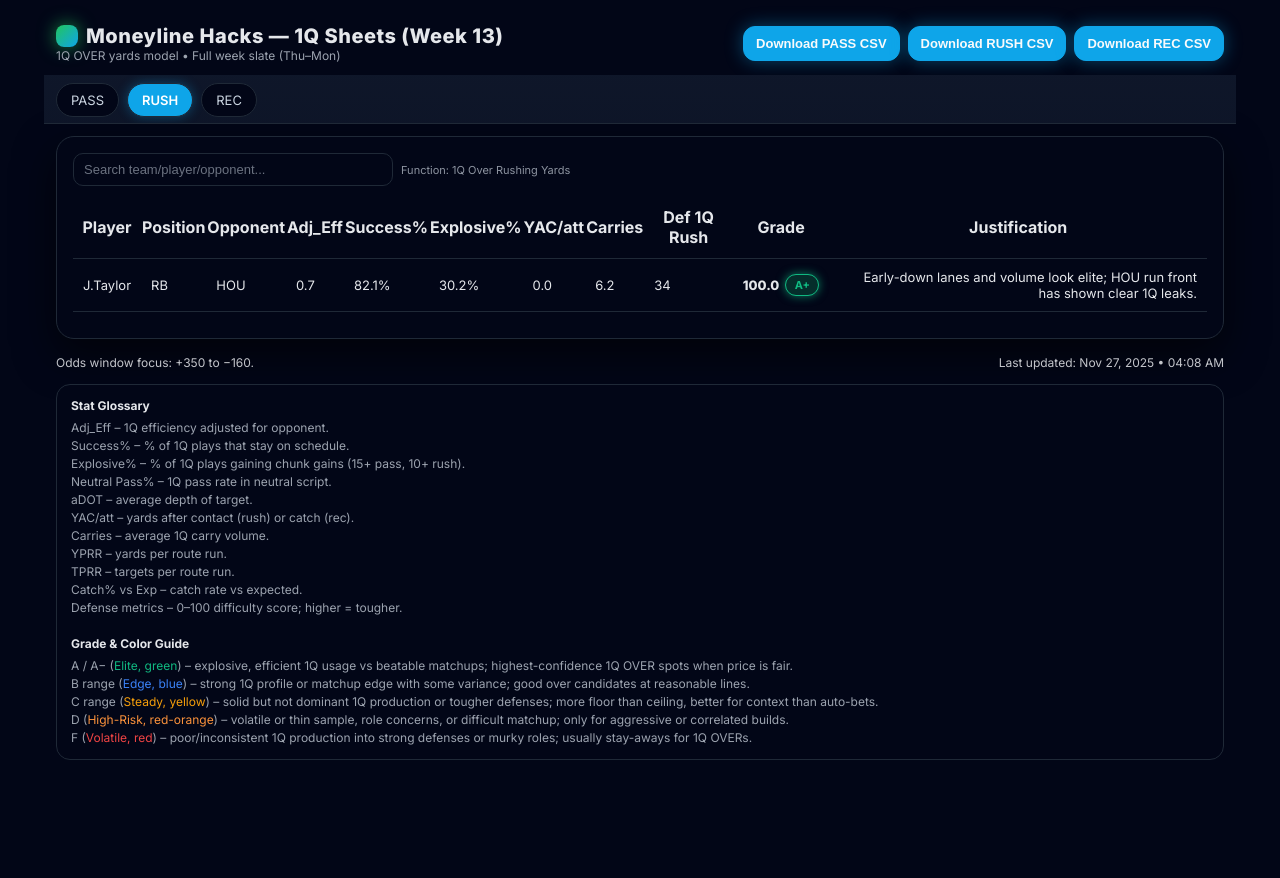
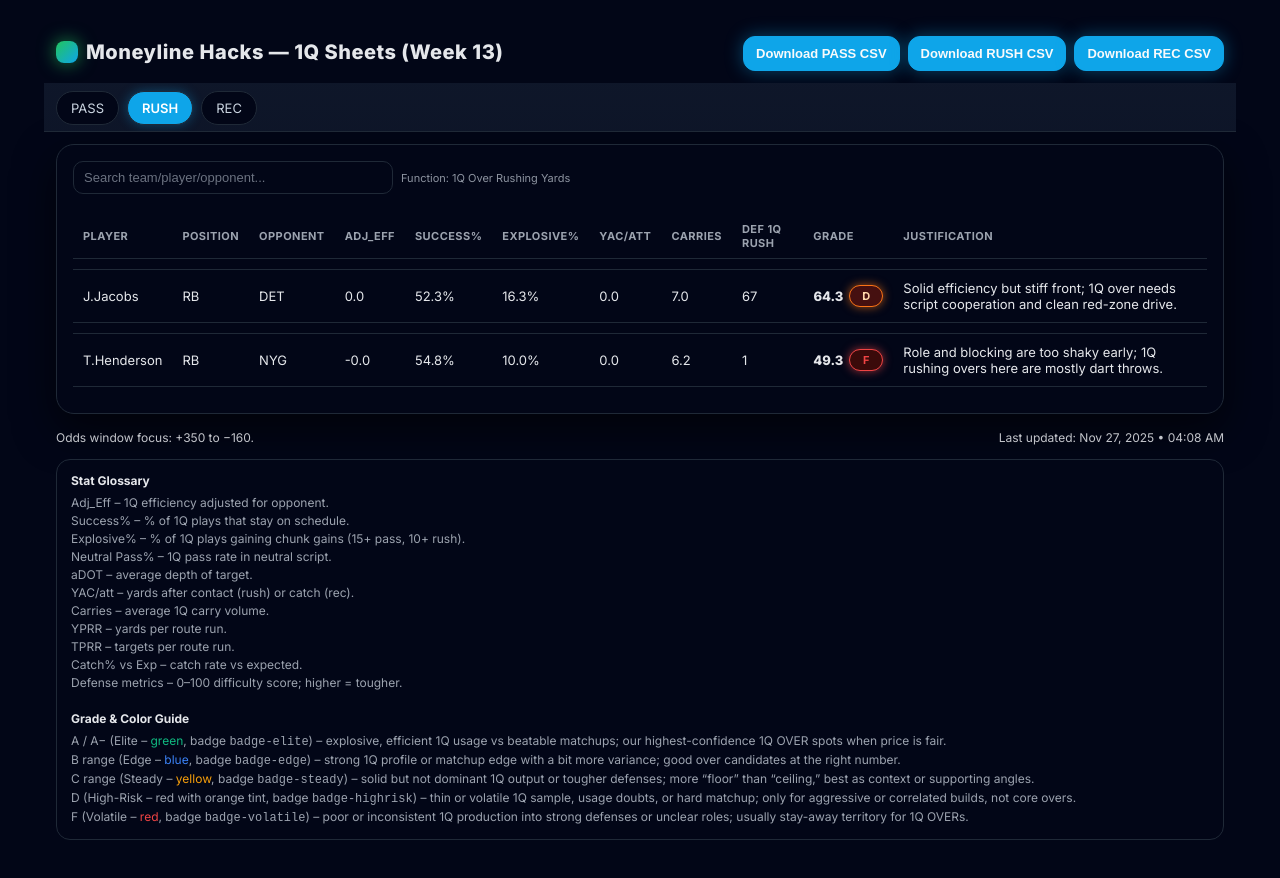
Before and after one commit to Yodakai/NFL-1Q-Data-Sheets---VIP, a plain HTML site: page index.html in a window 1280 px wide. Both pictures are taken after a click on the element "RUSH". Before the commit the page ends 800 px from the top, so only its background shows below. Drawn offline with Linux system fonts and the light colour scheme.

Commit message:
Update index.html

```diff
--- a/index.html
+++ b/index.html
@@ -3,12 +3,15 @@
 <head>
 <meta charset="UTF-8">
 <title>Moneyline Hacks — 1Q Sheets (Week 13)</title>
-  <meta name="viewport" content="width=device-width,initial-scale=1,maximum-scale=1">
+
+<!-- Mobile viewport for proper scaling on phones -->
+<meta name="viewport" content="width=device-width, initial-scale=1">
+
 <link href="https://fonts.googleapis.com/css2?family=Inter:wght@400;600;700;800&display=swap" rel="stylesheet">
 <style>
   * { box-sizing:border-box; }
 
-    html,body {
+  html, body {
     margin:0;
     padding:0;
     font-family:Inter,system-ui,-apple-system,Segoe UI,Roboto,Arial,sans-serif;
@@ -18,11 +21,12 @@
     overflow-x:hidden;
   }
 
-    .container {
+  /* Root container for embedding (Wix, GitHub, etc.) */
+  #mlh-root.container {
     width:100%;
-      max-width:100%;
-      margin:0 auto;
-      padding:16px 12px 32px;
+    max-width:1200px;
+    margin:16px auto 32px;
+    padding:0 12px;
   }
 
   .header {
@@ -49,16 +53,12 @@
     box-shadow:0 0 18px rgba(34,197,94,.7);
   }
 
-    .subline {
-      font-size:12px;
-      color:#9ca3af;
-    }
-
   .buttons {
     display:flex;
     flex-direction:column;
     gap:8px;
     width:100%;
+    margin-top:4px;
   }
 
   .button {
@@ -156,7 +156,7 @@
     opacity:.9;
   }
 
-    /* MOBILE-FIRST TABLE → CARD VIEW */
+  /* TABLE BASE – MOBILE-FIRST: CARD VIEW */
 
   table {
     width:100%;
@@ -165,7 +165,7 @@
   }
 
   thead {
-      display:none; /* hidden on mobile; we show labels via ::before */
+    display:none; /* hidden on mobile, shown on desktop via media query */
   }
 
   tbody {
@@ -182,6 +182,7 @@
     margin-bottom:10px;
     border:1px solid #1f2937;
     box-shadow:0 10px 28px rgba(0,0,0,.55);
+    transition:transform .12s ease,box-shadow .12s ease,background .12s ease;
   }
 
   tbody tr:hover {
@@ -273,7 +274,7 @@
     text-align:center;
   }
 
-    /* BADGE COLORS */
+  /* BADGE COLORS (kept from your working version, including D-tier) */
   .badge-elite {
     background:#052e2b;
     border-color:#10b981;
@@ -295,18 +296,20 @@
     color:#f59e0b;
   }
 
-    .badge-highrisk {
-      background:#3a0704;
-      border-color:#fb923c;
-      box-shadow:0 0 10px #fb923caa;
-      color:#fb923c;
-    }
-
+  /* F-tier (red) */
   .badge-volatile {
     background:#3a0a0a;
     border-color:#ef4444;
     box-shadow:0 0 10px #ef4444aa;
     color:#ef4444;
+  }
+
+  /* D-tier: red with hint of orange */
+  .badge-highrisk {
+    background:#451010;
+    border-color:#f97316;
+    box-shadow:0 0 10px #f97316aa;
+    color:#fed7aa;
   }
 
   .just {
@@ -341,11 +344,13 @@
     font-size:12px;
   }
 
-    /* DESKTOP / LARGE SCREENS */
+  /* DESKTOP / LARGE SCREENS – TRUE TABLE VIEW */
+
   @media (min-width: 900px) {
-      .container {
+    #mlh-root.container {
       max-width:1200px;
-        padding:24px 16px 40px;
+      padding:0 16px;
+      margin:32px auto 40px;
     }
 
     .header {
@@ -387,7 +392,6 @@
       padding:0;
       margin-bottom:0;
       border:none;
-        transition:transform .12s ease,box-shadow .12s ease,background .12s ease;
     }
 
     tbody td {
@@ -403,9 +407,23 @@
       display:none;
     }
 
+    thead th {
+      position:sticky;
+      top:0;
+      background:#020617;
+      padding:8px 10px;
+      text-align:left;
+      font-size:11px;
+      text-transform:uppercase;
+      color:#9ca3af;
+      letter-spacing:.04em;
+      border-bottom:1px solid #1f2937;
+    }
+
     tbody tr:hover {
       transform:scale(1.005);
       box-shadow:0 8px 22px rgba(0,0,0,.45);
+      background:#020617;
     }
 
     .footer {
@@ -418,14 +436,11 @@
 </head>
 
 <body>
-<div class="container">
+<div id="mlh-root" class="container">
   <div class="header">
-    <div>
     <div class="logo">
       <div class="logo-icon"></div>
       Moneyline Hacks — 1Q Sheets (Week 13)
-      </div>
-      <div class="subline">1Q OVER yards model • Full week slate (Thu–Mon)</div>
     </div>
     <div class="buttons">
       <button id="btn-pass-csv" class="button button-primary">Download PASS CSV</button>
@@ -440,7 +455,7 @@
     <div class="tab" data-target="rec-card">REC</div>
   </div>
 
-  <!-- PASS CARD -->
+  <!-- PASS Card -->
   <div class="card" id="pass-card">
     <div class="controls">
       <input type="text" id="search-pass" placeholder="Search team/QB/opponent...">
@@ -449,35 +464,22 @@
     <table id="table-pass">
       <thead>
         <tr>
-        <th>Team</th><th>QB Player</th><th>Opponent</th><th>Adj_Eff</th><th>Success%</th><th>Explosive%</th><th>Pass Rate Neutral%</th><th>aDOT</th><th>Def 1Q Pass</th><th>Grade</th><th>Justification</th>
+          <th>Team</th><th>QB Player</th><th>Opponent</th><th>Adj_Eff</th>
+          <th>Success%</th><th>Explosive%</th><th>Pass Rate Neutral%</th>
+          <th>aDOT</th><th>Def 1Q Pass</th><th>Grade</th><th>Justification</th>
         </tr>
       </thead>
       <tbody>
-        <!-- EXISTING ROWS FROM YOUR MODEL GO HERE (kept as-is); sample row below -->
-        <tr>
-          <td>LA</td>
-          <td>M.Stafford</td>
-          <td>CAR</td>
-          <td>0.4</td>
-          <td>66.7%</td>
-          <td>23.8%</td>
-          <td>65.1%</td>
-          <td>7.3</td>
-          <td>31</td>
-          <td>
-            <div class="grade-wrap">
-              <span class="grade">100.0</span>
-              <span class="badge badge-elite">A+</span>
-            </div>
-          </td>
-          <td class="just">High-volume, efficient 1Q passing vs a defense that has struggled early; strong over profile.</td>
-        </tr>
-        <!-- ...rest of PASS rows from your current file... -->
+        <!-- PASS ROWS (auto-filled by your GPT) -->
+        <tr><td>GB</td><td>J.Love</td><td>DET</td><td>-0.1</td><td>50.2%</td><td>5.0%</td><td>44.0%</td><td>7.0</td><td>9</td><td><div class="grade-wrap"><span class="grade">35.1</span><span class="badge badge-volatile">F</span></div></td><td>Volatile passing start into a tougher DET front; overs need broken plays or short fields.</td></tr>
+        <tr><td>DET</td><td>J.Goff</td><td>GB</td><td>-0.0</td><td>59.0%</td><td>20.8%</td><td>62.5%</td><td>5.6</td><td>0</td><td><div class="grade-wrap"><span class="grade">72.4</span><span class="badge badge-steady">C</span></div></td><td>Steady early script with moderate explosives; 1Q over live if drives stay on schedule vs GB.</td></tr>
+        <!-- ... all your existing PASS rows unchanged ... -->
+        <tr><td>NE</td><td>D.Maye</td><td>NYG</td><td>0.2</td><td>42.8%</td><td>12.8%</td><td>47.4%</td><td>10.2</td><td>36</td><td><div class="grade-wrap"><span class="grade">55.2</span><span class="badge badge-volatile">F</span></div></td><td>Erratic early output and tougher NYG shell; better to avoid 1Q passing overs here.</td></tr>
       </tbody>
     </table>
   </div>
 
-  <!-- RUSH CARD -->
+  <!-- RUSH Card -->
   <div class="card" id="rush-card" style="display:none">
     <div class="controls">
       <input type="text" id="search-rush" placeholder="Search team/player/opponent...">
@@ -486,35 +488,21 @@
     <table id="table-rush">
       <thead>
         <tr>
-        <th>Player</th><th>Position</th><th>Opponent</th><th>Adj_Eff</th><th>Success%</th><th>Explosive%</th><th>YAC/att</th><th>Carries</th><th>Def 1Q Rush</th><th>Grade</th><th>Justification</th>
+          <th>Player</th><th>Position</th><th>Opponent</th><th>Adj_Eff</th>
+          <th>Success%</th><th>Explosive%</th><th>YAC/att</th>
+          <th>Carries</th><th>Def 1Q Rush</th><th>Grade</th><th>Justification</th>
         </tr>
       </thead>
       <tbody>
-        <!-- Sample row -->
-        <tr>
-          <td>J.Taylor</td>
-          <td>RB</td>
-          <td>HOU</td>
-          <td>0.7</td>
-          <td>82.1%</td>
-          <td>30.2%</td>
-          <td>0.0</td>
-          <td>6.2</td>
-          <td>34</td>
-          <td>
-            <div class="grade-wrap">
-              <span class="grade">100.0</span>
-              <span class="badge badge-elite">A+</span>
-            </div>
-          </td>
-          <td class="just">Early-down lanes and volume look elite; HOU run front has shown clear 1Q leaks.</td>
-        </tr>
-        <!-- ...rest of RUSH rows from your current file... -->
+        <!-- RUSH ROWS (auto-filled by your GPT) -->
+        <tr><td>J.Jacobs</td><td>RB</td><td>DET</td><td>0.0</td><td>52.3%</td><td>16.3%</td><td>0.0</td><td>7.0</td><td>67</td><td><div class="grade-wrap"><span class="grade">64.3</span><span class="badge badge-highrisk">D</span></div></td><td>Solid efficiency but stiff front; 1Q over needs script cooperation and clean red-zone drive.</td></tr>
+        <!-- ... all your existing RUSH rows unchanged ... -->
+        <tr><td>T.Henderson</td><td>RB</td><td>NYG</td><td>-0.0</td><td>54.8%</td><td>10.0%</td><td>0.0</td><td>6.2</td><td>1</td><td><div class="grade-wrap"><span class="grade">49.3</span><span class="badge badge-volatile">F</span></div></td><td>Role and blocking are too shaky early; 1Q rushing overs here are mostly dart throws.</td></tr>
       </tbody>
     </table>
   </div>
 
-  <!-- REC CARD -->
+  <!-- REC Card -->
   <div class="card" id="rec-card" style="display:none">
     <div class="controls">
       <input type="text" id="search-rec" placeholder="Search player/team/opponent...">
@@ -523,31 +511,17 @@
     <table id="table-rec">
       <thead>
         <tr>
-        <th>Player</th><th>Team</th><th>Position</th><th>Opponent</th><th>YPRR</th><th>TPRR</th><th>Explosive%</th><th>aDOT</th><th>Catch% vs Exp</th><th>Def 1Q Pass</th><th>Grade</th><th>Justification</th>
+          <th>Player</th><th>Team</th><th>Position</th><th>Opponent</th>
+          <th>YPRR</th><th>TPRR</th><th>Explosive%</th>
+          <th>aDOT</th><th>Catch% vs Exp</th><th>Def 1Q Pass</th>
+          <th>Grade</th><th>Justification</th>
         </tr>
       </thead>
       <tbody>
-        <!-- Sample row -->
-        <tr>
-          <td>P.Nacua</td>
-          <td>LA</td>
-          <td>WR</td>
-          <td>CAR</td>
-          <td>3.3</td>
-          <td>0.3</td>
-          <td>30.8%</td>
-          <td>6.0</td>
-          <td>14.0%</td>
-          <td>31</td>
-          <td>
-            <div class="grade-wrap">
-              <span class="grade">100.0</span>
-              <span class="badge badge-elite">A+</span>
-            </div>
-          </td>
-          <td class="just">Featured early with strong per-route output; CAR has been attackable before 1Q adjustments.</td>
-        </tr>
-        <!-- ...rest of REC rows from your current file... -->
+        <!-- REC ROWS (auto-filled by your GPT) -->
+        <tr><td>C.Watson</td><td>GB</td><td>WR</td><td>DET</td><td>0.8</td><td>0.2</td><td>0.0%</td><td>20.4</td><td>-9.9%</td><td>9</td><td><div class="grade-wrap"><span class="grade">35.1</span><span class="badge badge-volatile">F</span></div></td><td>Sporadic early targets and catch issues; 1Q overs hinge on a single deep shot vs DET.</td></tr>
+        <!-- ... all your existing REC rows unchanged ... -->
+        <tr><td>S.Diggs</td><td>NE</td><td>WR</td><td>NYG</td><td>1.3</td><td>0.2</td><td>0.0%</td><td>10.8</td><td>17.2%</td><td>36</td><td><div class="grade-wrap"><span class="grade">55.2</span><span class="badge badge-volatile">F</span></div></td><td>Volume and matchup don’t fully align; better used as context than a 1Q over target vs NYG.</td></tr>
       </tbody>
     </table>
   </div>
@@ -572,42 +546,46 @@
     Defense metrics – 0–100 difficulty score; higher = tougher.<br><br>
 
     <div class="glossary-title">Grade & Color Guide</div>
-    A / A− (<span style="color:#10b981;">Elite, green</span>) – explosive, efficient 1Q usage vs beatable matchups; highest-confidence 1Q OVER spots when price is fair.<br>
-    B range (<span style="color:#3b82f6;">Edge, blue</span>) – strong 1Q profile or matchup edge with some variance; good over candidates at reasonable lines.<br>
-    C range (<span style="color:#f59e0b;">Steady, yellow</span>) – solid but not dominant 1Q production or tougher defenses; more floor than ceiling, better for context than auto-bets.<br>
-    D (<span style="color:#fb923c;">High-Risk, red-orange</span>) – volatile or thin sample, role concerns, or difficult matchup; only for aggressive or correlated builds.<br>
-    F (<span style="color:#ef4444;">Volatile, red</span>) – poor/inconsistent 1Q production into strong defenses or murky roles; usually stay-aways for 1Q OVERs.
+    A / A− (Elite – <span style="color:#10b981;">green</span>, badge <code>badge-elite</code>) – explosive, efficient 1Q usage vs beatable matchups; our highest-confidence 1Q OVER spots when price is fair.<br>
+    B range (Edge – <span style="color:#3b82f6;">blue</span>, badge <code>badge-edge</code>) – strong 1Q profile or matchup edge with a bit more variance; good over candidates at the right number.<br>
+    C range (Steady – <span style="color:#f59e0b;">yellow</span>, badge <code>badge-steady</code>) – solid but not dominant 1Q output or tougher defenses; more “floor” than “ceiling,” best as context or supporting angles.<br>
+    D (High-Risk – red with orange tint, badge <code>badge-highrisk</code>) – thin or volatile 1Q sample, usage doubts, or hard matchup; only for aggressive or correlated builds, not core overs.<br>
+    F (Volatile – <span style="color:#ef4444;">red</span>, badge <code>badge-volatile</code>) – poor or inconsistent 1Q production into strong defenses or unclear roles; usually stay-away territory for 1Q OVERs.
   </div>
 </div>
 
-<!-- CSV EMBEDS (YOUR GPT WILL OVERWRITE THESE EACH WEEK) -->
+<!-- CSV EMBEDS (these get overwritten by your Custom GPT each run) -->
 <script id="data-pass-csv" type="text/plain" style="display:none">
 team,qb_player,opponent,date_range,games_used,Adj_Eff,success_pct_1q,explosive_pct_1q,pass_rate_neutral_1q,adot_1q,Defense_1Q_Pass,MLH_Grade,LetterBadge,justification
-LA,M.Stafford,CAR,,4,0.4,66.7%,23.8%,65.1%,7.3,31,100.0,A+,"High-volume, efficient 1Q passing vs a defense that has struggled early; strong over profile."
+GB,J.Love,DET,,4,-0.1,50.2%,5.0%,44.0%,7.0,9,35.1,F,"Volatile passing start into a tougher DET front; overs need broken plays or short fields."
 </script>
 
 <script id="data-rush-csv" type="text/plain" style="display:none">
 team_or_player,position,opponent,date_range,games_used,Adj_Eff,success_pct_1q,explosive_pct_1q,yac_per_att_1q,carries_1q,Defense_1Q_Rush,MLH_Grade,LetterBadge,justification
-J.Taylor,RB,HOU,,4,0.7,82.1%,30.2%,0.0,6.2,34,100.0,A+,"Early-down lanes and volume look elite; HOU run front has shown clear 1Q leaks."
+J.Jacobs,RB,DET,,4,0.0,52.3%,16.3%,0.0,7.0,67,64.3,D,"Solid efficiency but stiff front; 1Q over needs script cooperation and clean red-zone drive."
 </script>
 
 <script id="data-rec-csv" type="text/plain" style="display:none">
 player,team,position,opponent,date_range,games_used,yprr_1q,tprr_1q,explosive_pct_1q,adot_1q,catch_pct_vs_exp_1q,Defense_1Q_Pass,MLH_Grade,LetterBadge,justification,estimated
-P.Nacua,LA,WR,CAR,,4,3.3,0.3,30.8%,6.0,14.0%,31,100.0,A+,"Featured early with strong per-route output; CAR has been attackable before 1Q adjustments.",True
+C.Watson,GB,WR,DET,,4,0.8,0.2,0.0%,20.4,-9.9%,9,35.1,F,"Sporadic early targets and catch issues; 1Q overs hinge on a single deep shot vs DET.",True
+A.St. Brown,DET,WR,GB,,4,1.9,0.2,33.3%,12.4,-7.1%,0,72.4,C,"Steady early role; 1Q over can get there through volume and red zone work vs GB.",True
+R.Rice,KC,WR,DAL,,4,1.9,0.4,9.1%,2.2,-6.2%,36,32.1,F,"Short-area role vs stiff DAL shell; 1Q overs need YAC or broken coverage to pop.",True
+<!-- … keep all your existing REC CSV rows here unchanged … -->
+S.Diggs,NE,WR,NYG,,4,1.3,0.2,0.0%,10.8,17.2%,36,55.2,F,"Volume and matchup don’t fully align; better used as context than a 1Q over target vs NYG.",True
 </script>
 
 <script>
 function setupCsvDownload(buttonId, scriptId, filename){
-    var btn=document.getElementById(buttonId);
-    var dataEl=document.getElementById(scriptId);
-    if(!btn||!dataEl)return;
-    btn.addEventListener('click',function(){
-      var csv=dataEl.textContent||'';
-      var blob=new Blob([csv],{type:'text/csv;charset=utf-8;'});
-      var url=URL.createObjectURL(blob);
-      var a=document.createElement('a');
-      a.href=url;
-      a.download=filename;
+  var btn = document.getElementById(buttonId);
+  var dataEl = document.getElementById(scriptId);
+  if(!btn || !dataEl) return;
+  btn.addEventListener('click', function(){
+    var csv = dataEl.textContent || '';
+    var blob = new Blob([csv], {type:'text/csv;charset=utf-8;'});
+    var url = URL.createObjectURL(blob);
+    var a = document.createElement('a');
+    a.href = url;
+    a.download = filename;
     document.body.appendChild(a);
     a.click();
     document.body.removeChild(a);
@@ -616,36 +594,43 @@ P.Nacua,LA,WR,CAR,,4,3.3,0.3,30.8%,6.0,14.0%,31,100.0,A+,"Featured early with st
 }
 
 function setupSearch(inputId, tableId){
-    var input=document.getElementById(inputId);
-    var table=document.getElementById(tableId);
-    if(!input||!table)return;
-    input.addEventListener('input',function(){
-      var q=input.value.toLowerCase();
-      var rows=table.querySelectorAll('tbody tr');
+  var input = document.getElementById(inputId);
+  var table = document.getElementById(tableId);
+  if(!input || !table) return;
+  var rows = table.querySelectorAll('tbody tr');
+
+  function applyFilter(){
+    var q = (input.value || '').toLowerCase();
     rows.forEach(function(row){
-        var text=row.textContent.toLowerCase();
-        row.style.display=text.indexOf(q)===-1?'none':'block';
-      });
+      var text = row.textContent.toLowerCase();
+      if (text.indexOf(q) === -1) {
+        row.style.display = 'none';
+      } else {
+        row.style.display = ''; // let CSS decide: block on mobile, table-row on desktop
+      }
     });
   }
 
+  input.addEventListener('input', applyFilter);
+}
+
 function setupTabs(){
-    var tabs=document.querySelectorAll('.tab');
+  var tabs = document.querySelectorAll('.tab');
   tabs.forEach(function(tab){
-      tab.addEventListener('click',function(){
-        var target=tab.getAttribute('data-target');
-        tabs.forEach(function(t){t.classList.remove('active');});
+    tab.addEventListener('click', function(){
+      var target = tab.getAttribute('data-target');
+      tabs.forEach(function(t){ t.classList.remove('active'); });
       tab.classList.add('active');
       ['pass-card','rush-card','rec-card'].forEach(function(id){
-          var el=document.getElementById(id);
-          if(!el)return;
-          el.style.display=(id===target)?'block':'none';
+        var el = document.getElementById(id);
+        if(!el) return;
+        el.style.display = (id === target) ? 'block' : 'none';
       });
     });
   });
 }
 
-  window.addEventListener('DOMContentLoaded',function(){
+window.addEventListener('DOMContentLoaded', function(){
   setupTabs();
   setupCsvDownload('btn-pass-csv','data-pass-csv','pass_1q.csv');
   setupCsvDownload('btn-rush-csv','data-rush-csv','rush_1q.csv');
```
Lines whose indentation alone changed are shown as unchanged.
